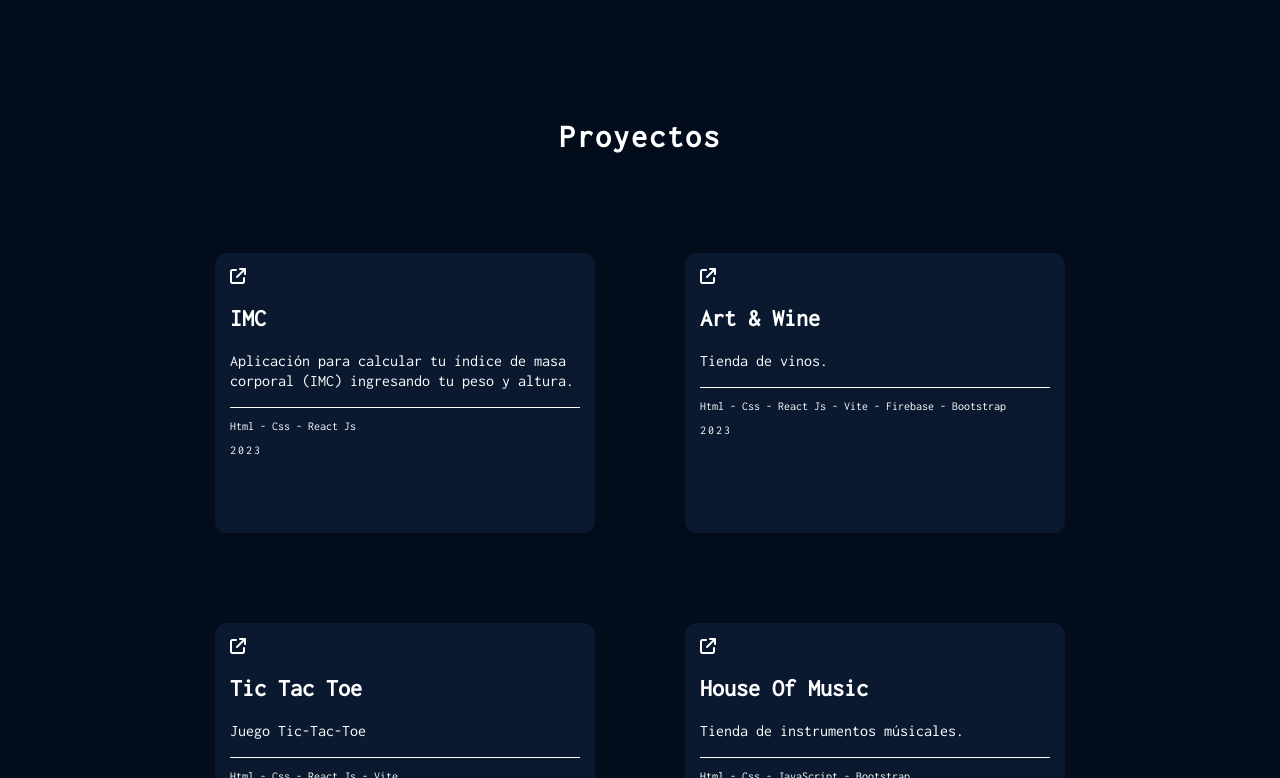
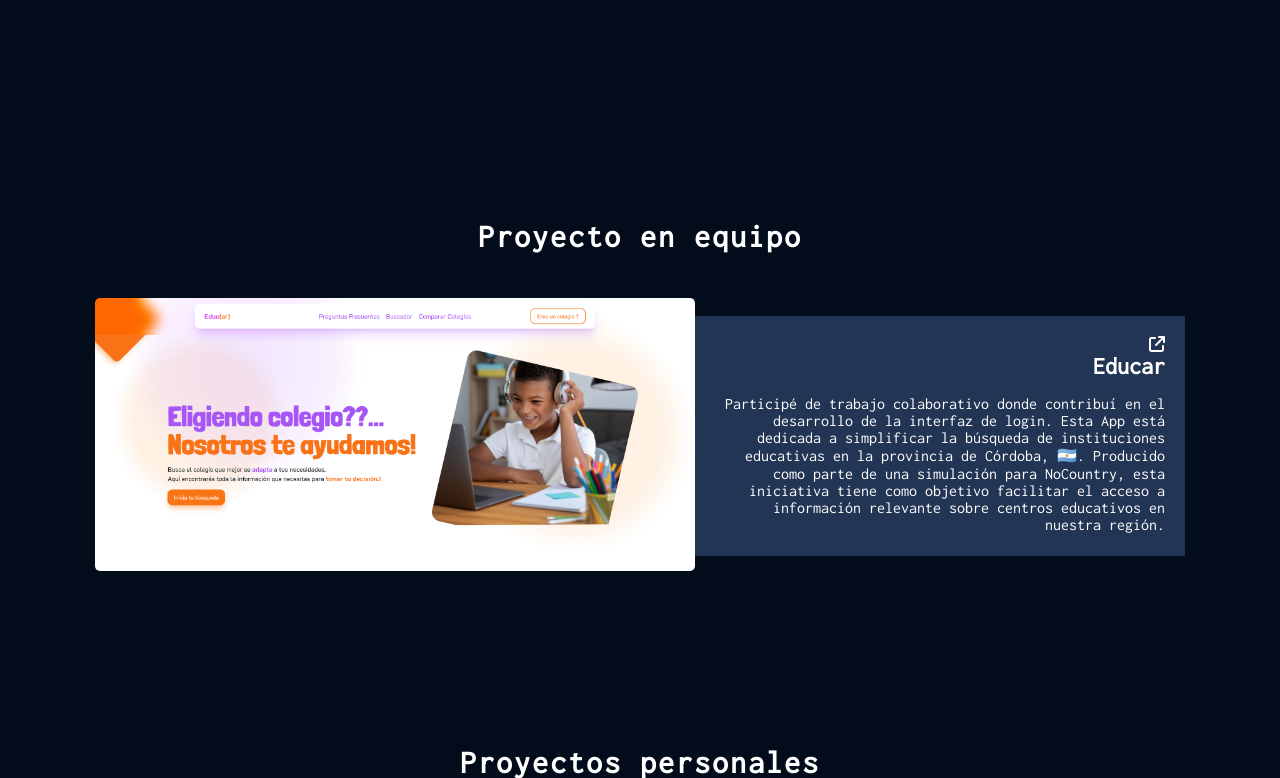
Before and after one commit to CristianMozetich/Portfolio, a React (Vite) app: page / in a window 1280 px wide. Shown: the part 602-1380 px from the top of the page. Built offline with nearby package versions, Linux system fonts and the light colour scheme.

Commit message:
actualizacion

```diff
--- a/src/App.css
+++ b/src/App.css
@@ -65,6 +65,10 @@ body {
   background-color: white;
 }
 
+.modo-light .desc_educar{
+  background-color: white;
+}
+
 .modo-navy .tarjeta_proyectos p:hover {
   color: #64ffda;
 }
--- a/src/App.jsx
+++ b/src/App.jsx
@@ -2,6 +2,7 @@ import React, { useState, useEffect } from 'react';
 import IntroContainer from './Components/IntroContainer/IntroContainer';
 import Proyects from './Components/Proyects/Proyects';
 import './App.css';
+import EducarProyect from './Components/EducarProyect/EducarProyect';
 
 function App() {
   const [modoLight, setModoLight] = useState(false);
@@ -22,6 +23,7 @@ function App() {
     <div className={`App ${modoLight ? 'modo-light' : 'modo-navy'}`}>
       <button className='btn' onClick={handleClick}><i className="fa-solid fa-circle-half-stroke"></i>Navy/Light</button>
       <IntroContainer />
+      <EducarProyect/>
       <Proyects />
     </div>
   );
--- /dev/null
+++ b/src/Components/EducarProyect/EducarProyect.css
@@ -0,0 +1,35 @@
+.educar_container{
+    display: flex;
+    justify-content: center;
+    align-items: center;
+    flex-wrap: wrap;
+    padding: 50px;
+    margin: auto;
+    max-width: 1200px;
+}
+
+.img_educar{
+    max-width: 600px;
+    transition: 0.3s ease;
+    border-radius: 5px;
+}
+
+.img_educar:hover{
+    transform: scale(1.02);
+}
+
+.desc_educar {
+    padding: 20px;
+    background-color: #233554;
+    text-align: end;
+    width: 450px;
+    height: 200px;
+}
+
+.desc_educar h2{
+    margin: 0px;
+}
+
+.desc_educar a:hover{
+    color: #64ffda;
+}
--- /dev/null
+++ b/src/Components/EducarProyect/EducarProyect.jsx
@@ -0,0 +1,27 @@
+import React from 'react'
+import './EducarProyect.css'
+
+const EducarProyect = () => {
+
+  return (
+    <>
+    <div className='titulo_proyectos'>
+      <h1>Proyecto en equipo</h1>
+    </div>
+    <div className='educar_container'>
+        <a href='https://educ-ar-frontend.vercel.app/' target='_blank'>
+        <img className='img_educar' src="../../../public/assets/Img/Educar.png" alt="EducarProyect" />
+        </a>
+        <div className='desc_educar'>
+        <a href='https://educ-ar-frontend.vercel.app/' target='_blank'>
+            <i class="fa-solid fa-arrow-up-right-from-square"></i>
+            <h2>Educar</h2>
+        </a>
+            <p>Participé de trabajo colaborativo donde contribuí en el desarrollo de la interfaz de login. Esta App está dedicada a simplificar la búsqueda de instituciones educativas en la provincia de Córdoba, 🇦🇷. Producido como parte de una simulación para NoCountry, esta iniciativa tiene como objetivo facilitar el acceso a información relevante sobre centros educativos en nuestra región.</p>
+        </div>
+    </div>
+    </>
+  )
+}
+
+export default EducarProyect
--- a/src/Components/Proyects/Proyects.css
+++ b/src/Components/Proyects/Proyects.css
@@ -1,8 +1,10 @@
   .titulo_proyectos{
     width: 400px;
+    height: 50px;
     margin: auto;
     display: flex;
     justify-content: center;
+    padding-top: 100px;
   }
   .titulo_proyectos h1{
     text-align: center;
@@ -16,6 +18,7 @@
     display: flex;
     flex-wrap: wrap;
     justify-content: center;
+    padding-top: 50px;
   }
 
   .tarjeta_proyectos {
@@ -42,7 +45,7 @@
     line-height: 1.25rem;
   }
 
-  .divider {
+  .divider{
     border-bottom: 1px solid;
   }
 
--- a/src/Components/Proyects/Proyects.jsx
+++ b/src/Components/Proyects/Proyects.jsx
@@ -7,7 +7,7 @@ const Proyects = () => {
   return (
     <>
     <div className='titulo_proyectos'>
-      <h1>Proyectos</h1>
+      <h1>Proyectos personales</h1>
     </div>
     <div className='contenedor_proyectos'>
       {
```
Also changed, not shown: public/assets/Img/Educar.png (added).
